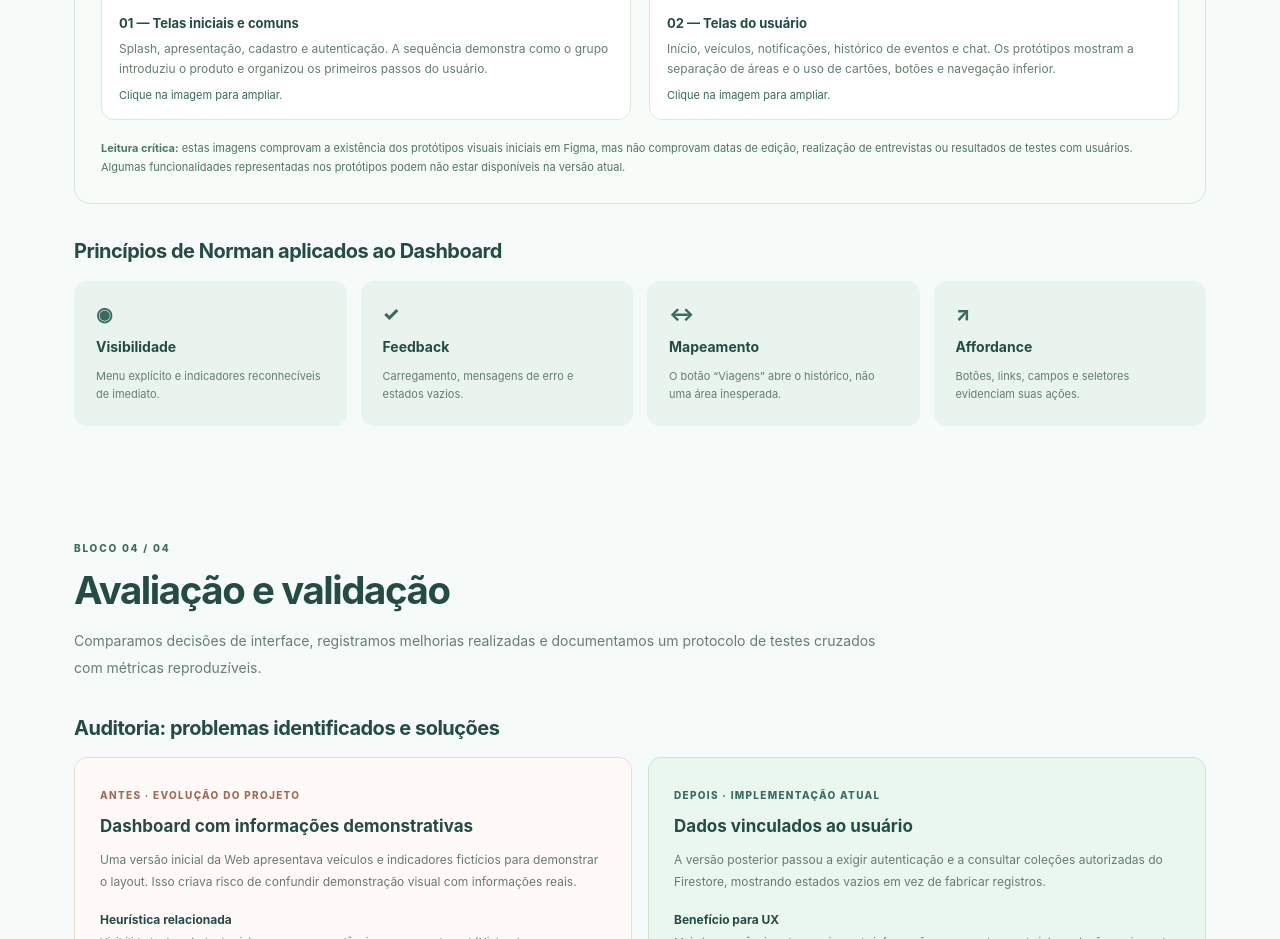
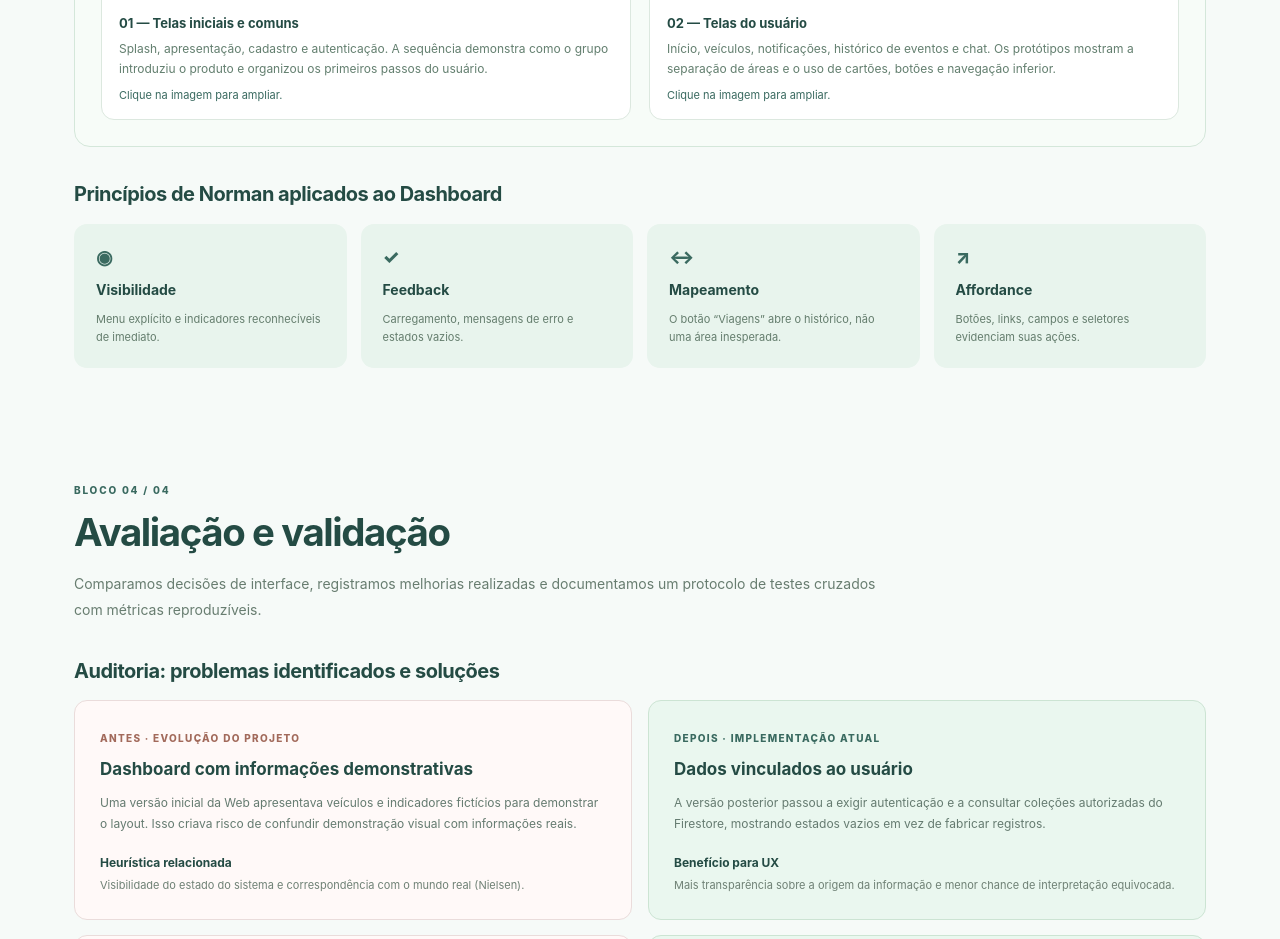
Before and after one commit to CauaCarvalhoo/safecar-app, a Next.js app in the folder dashboard/: page /sobre-nos in a window 1280 px wide. Shown: the part 4820-5759 px from the top of the page. Built offline with nearby package versions, Linux system fonts and the light colour scheme.

Commit message:
docs(ux): remove obsolete Figma critical note as requested

```diff
--- a/dashboard/app/sobre-nos/page.tsx
+++ b/dashboard/app/sobre-nos/page.tsx
@@ -105,7 +105,7 @@ export default function SobreNos() {
                 <figcaption><strong>02 — Telas do usuário</strong><span>Início, veículos, notificações, histórico de eventos e chat. Os protótipos mostram a separação de áreas e o uso de cartões, botões e navegação inferior.</span><small>Clique na imagem para ampliar.</small></figcaption>
               </figure>
             </div>
-            <p className="ux-figma-observation"><strong>Leitura crítica:</strong> estas imagens comprovam a existência dos protótipos visuais iniciais em Figma, mas não comprovam datas de edição, realização de entrevistas ou resultados de testes com usuários. Algumas funcionalidades representadas nos protótipos podem não estar disponíveis na versão atual.</p>
+
           </div>
           <h3 className="ux-subheading">Princípios de Norman aplicados ao Dashboard</h3>
           <div className="ux-principles norman"><div><span>◉</span><strong>Visibilidade</strong><small>Menu explícito e indicadores reconhecíveis de imediato.</small></div><div><span>✓</span><strong>Feedback</strong><small>Carregamento, mensagens de erro e estados vazios.</small></div><div><span>↔</span><strong>Mapeamento</strong><small>O botão “Viagens” abre o histórico, não uma área inesperada.</small></div><div><span>↗</span><strong>Affordance</strong><small>Botões, links, campos e seletores evidenciam suas ações.</small></div></div>
```
